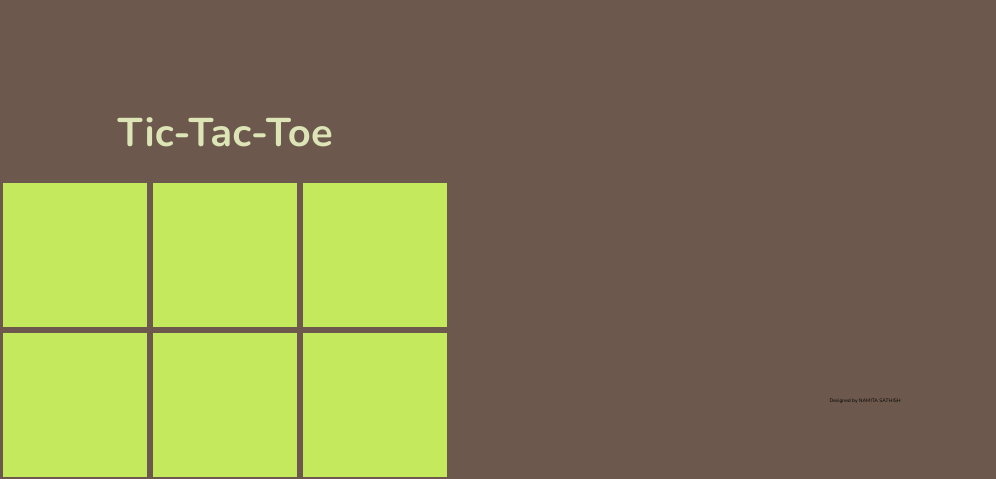
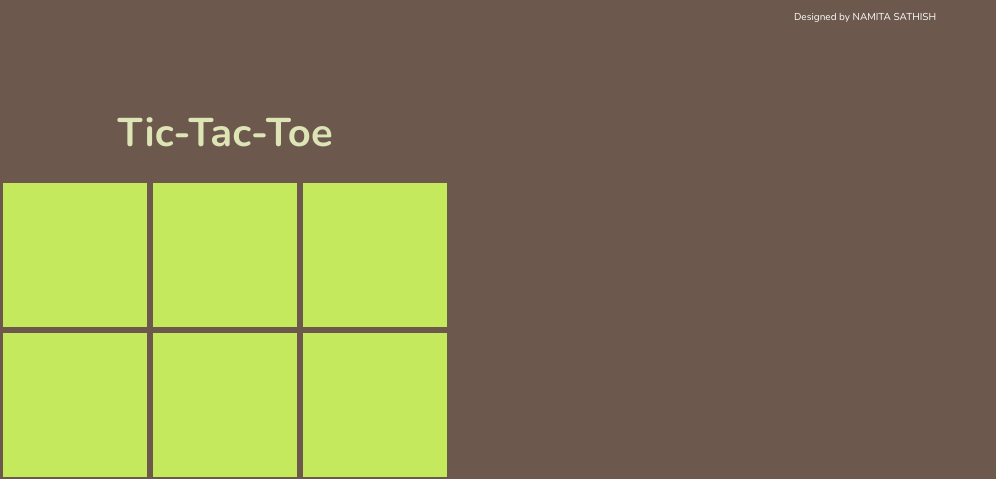
Before and after one commit to namitasathish/Tic-Tac-Toe, a plain HTML site: page index.html in a window 1280 px wide. Shown: the top 479 px of the page, without its empty margins (0-996 px from the left). Drawn offline with nearby package versions, Linux system fonts and the light colour scheme.

Commit message:
style.css

```diff
--- a/style.css
+++ b/style.css
@@ -94,5 +94,7 @@ h1 {
 .end{
     margin:auto;
     text-align:center;
-    font-size:5px;
+    font-size:10px;
+    color: white;
+    margin-top: 10px;
 }
```
